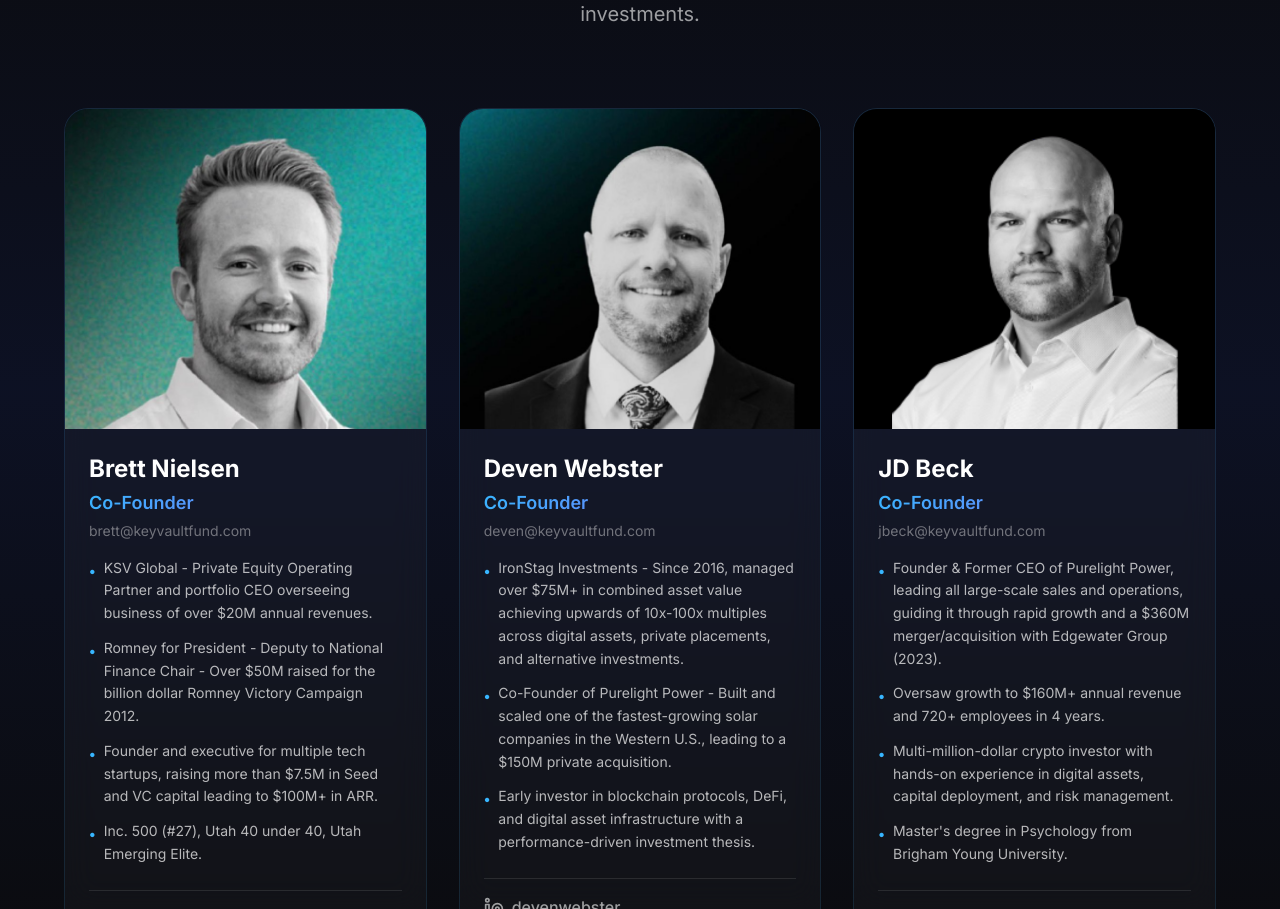
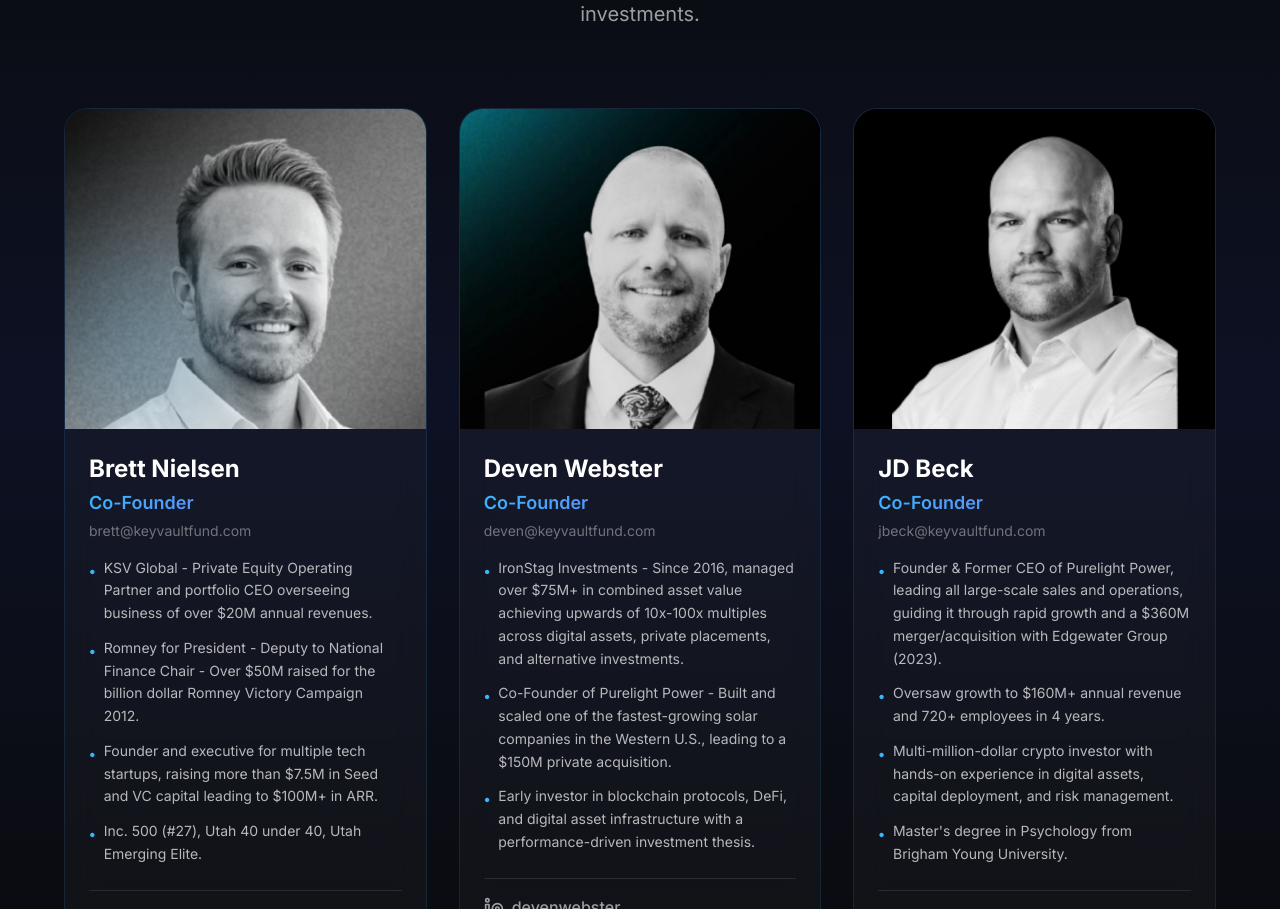
Before and after one commit to dwebster123/keyvault-website, a Next.js app: page / in a window 1280 px wide. Shown: the part 2812-3721 px from the top of the page. Built offline with nearby package versions, Linux system fonts and the light colour scheme.

Commit message:
fix: Brett headshot bg - dark overlay to match Devens dark background

```diff
--- a/app/page.tsx
+++ b/app/page.tsx
@@ -207,13 +207,17 @@ export default function Home() {
             <div className="grid grid-cols-1 lg:grid-cols-3 gap-8 max-w-6xl mx-auto">
               {/* Brett Nielsen */}
               <div className="glass-card rounded-3xl overflow-hidden group hover:border-kv-blue/30 transition-all duration-300">
-                <div className="relative w-full h-80 overflow-hidden bg-gradient-to-br from-[#0d1a2e] via-[#0a0a0a] to-[#0a0f1a]">
+                <div className="relative w-full h-80 overflow-hidden bg-[#0a0a0a]">
                   <Image
                     src="/images/brett.png"
                     alt="Brett Nielsen - Co-Founder at Key Vault Fund"
                     fill
                     className="object-cover object-top group-hover:scale-105 transition-transform duration-700"
                   />
+                  {/* Dark overlay: kills the teal bg, keeps the subject */}
+                  <div className="absolute inset-0 bg-[#0a0a0a] mix-blend-color pointer-events-none" />
+                  {/* Subtle teal glow bottom-left to match Deven's photo */}
+                  <div className="absolute bottom-0 left-0 w-40 h-40 bg-kv-blue/25 blur-3xl pointer-events-none" />
                 </div>
                 <div className="p-6">
                   <h3 className="text-2xl text-white font-bold mb-1">Brett Nielsen</h3>
```
